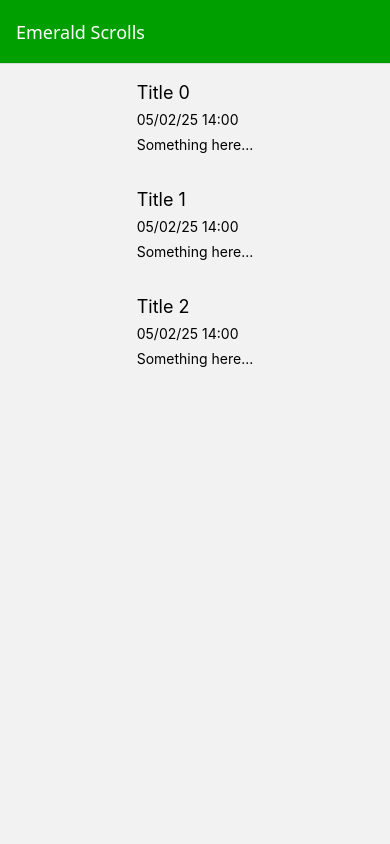
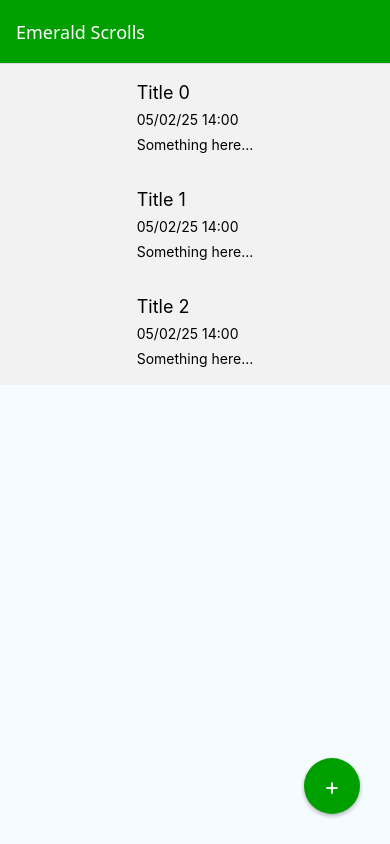
Before and after one commit to gedeaoaraujo/emerald-scrolls-rn, a React Native app: screen / in a window 390 px wide. Built offline with nearby package versions, Linux system fonts and the light colour scheme.

Commit message:
Adding FloatActionBtn and navigation

```diff
--- a/components/HomeSceen.tsx
+++ b/components/HomeSceen.tsx
@@ -1,5 +1,6 @@
 import { ScrollItem } from './ScrollItem';
 import { RootStackParamList } from '../App';
+import { FloatActionBtn } from './FloatActionBtn';
 import { ScrollModel } from '../model/ScrollModel';
 import { StackNavigationProp } from '@react-navigation/stack';
 import { StyleSheet, View, FlatList } from 'react-native';
@@ -11,6 +12,10 @@ type HomeScreenProps = {
 export const HomeScreen = (props: HomeScreenProps) => {
   function goToScroll(item: ScrollModel) {
     props.navigation.navigate('Scroll', item)
+  }
+
+  function goToCreate() {
+    props.navigation.navigate('Create')
   }
 
   const mockItens = () => {
@@ -28,6 +33,7 @@ export const HomeScreen = (props: HomeScreenProps) => {
 
   return (
     <View style={styles.content}>
+      <View style={styles.list}>
         <FlatList
           data={mockItens()}
           renderItem={({item}) =>
@@ -38,12 +44,16 @@ export const HomeScreen = (props: HomeScreenProps) => {
           }
         />
       </View>
+      <FloatActionBtn onClick={goToCreate}/>
+    </View>
   )
 }
 
 const styles = StyleSheet.create({
   content: {
-    flex: 1,
+    flex: 1
+  },
+  list: {
     alignItems: 'center',
     justifyContent: 'center'
   },
```
Lines whose indentation alone changed are shown as unchanged.
